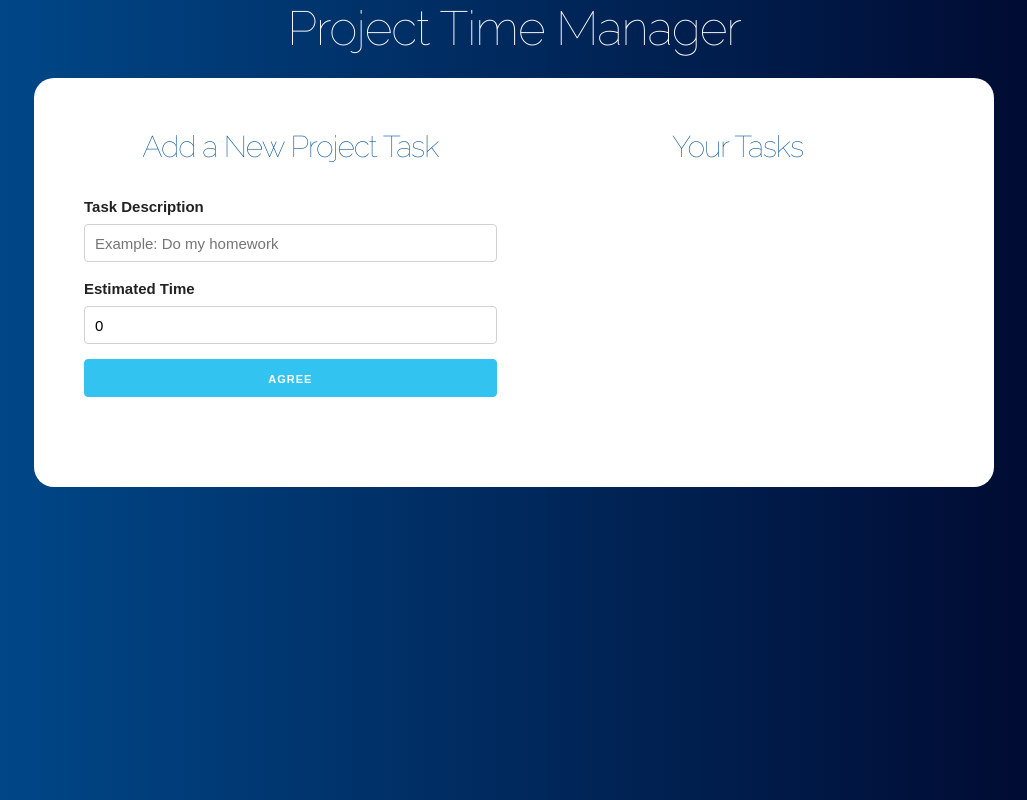
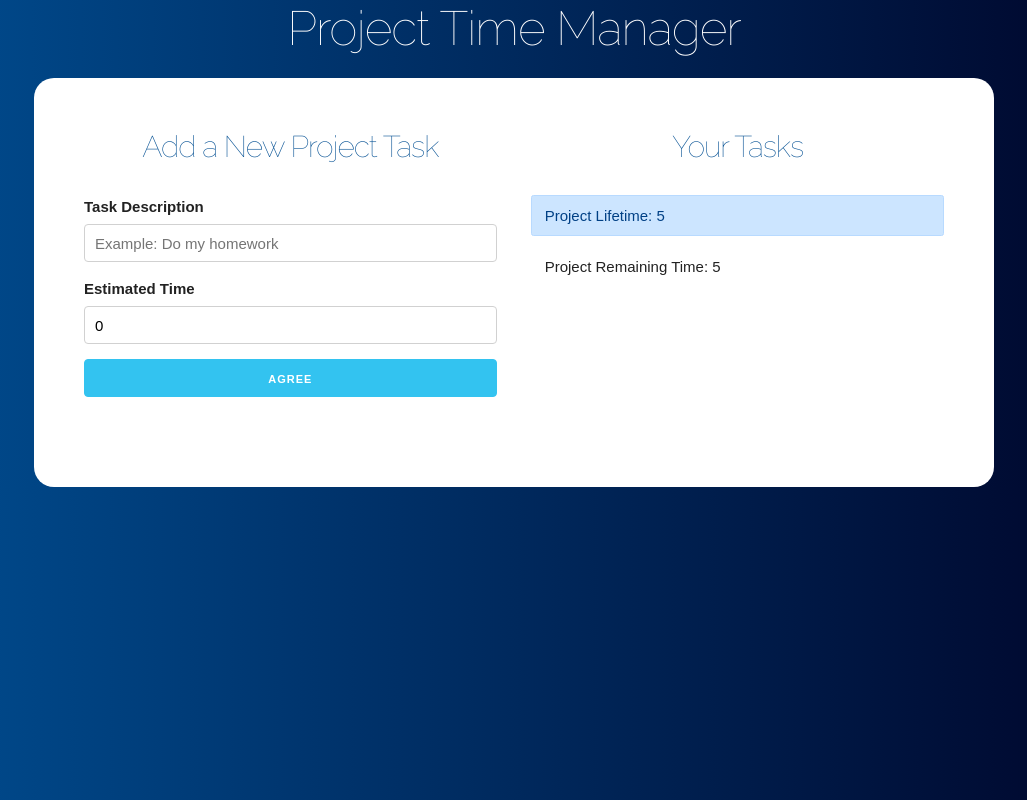
Before and after one commit to JeanFrancisco/time_manager, a React (Create React App) app: page / in a window 1280 px wide. Both pictures are taken after typing "5" into the empty fields and a click on the input "Start to Manage". Shown: the whole page, without its empty margins (126-1153 px from the left). Built offline with nearby package versions, Linux system fonts and the light colour scheme.

Commit message:
Add the TimeLeft.jsx component to display how time is available (1st part. just the jsx|html element).

```diff
--- a/src/App.js
+++ b/src/App.js
@@ -2,6 +2,7 @@ import React, { Fragment, useState } from 'react';
 import StartForm from './components/StartForm';
 import TaskForm from './components/TaskForm';
 import TasksList from './components/TasksList';
+import TimeLeft from './components/TimeLeft';
 
 function App() {
   // set global application state
@@ -44,6 +45,11 @@ function App() {
                   <TasksList
                     tasks = { tasks }
                   />
+
+                  <TimeLeft
+                    project_lifetime = { project_lifetime }
+                    remaining_time = { remaining_time }
+                  />
                 </div>
               </div>
             )
--- /dev/null
+++ b/src/components/TimeLeft.jsx
@@ -0,0 +1,17 @@
+import React, { Fragment } from 'react';
+
+const TimeLeft = ({ project_lifetime, remaining_time }) => {
+    return (
+        <Fragment>
+            <div className="alert alert-primary">
+                Project Lifetime: { project_lifetime }
+            </div>
+
+            <div className="alert">
+                Project Remaining Time: { remaining_time }
+            </div>
+        </Fragment>
+    );
+}
+
+export default TimeLeft;
```
